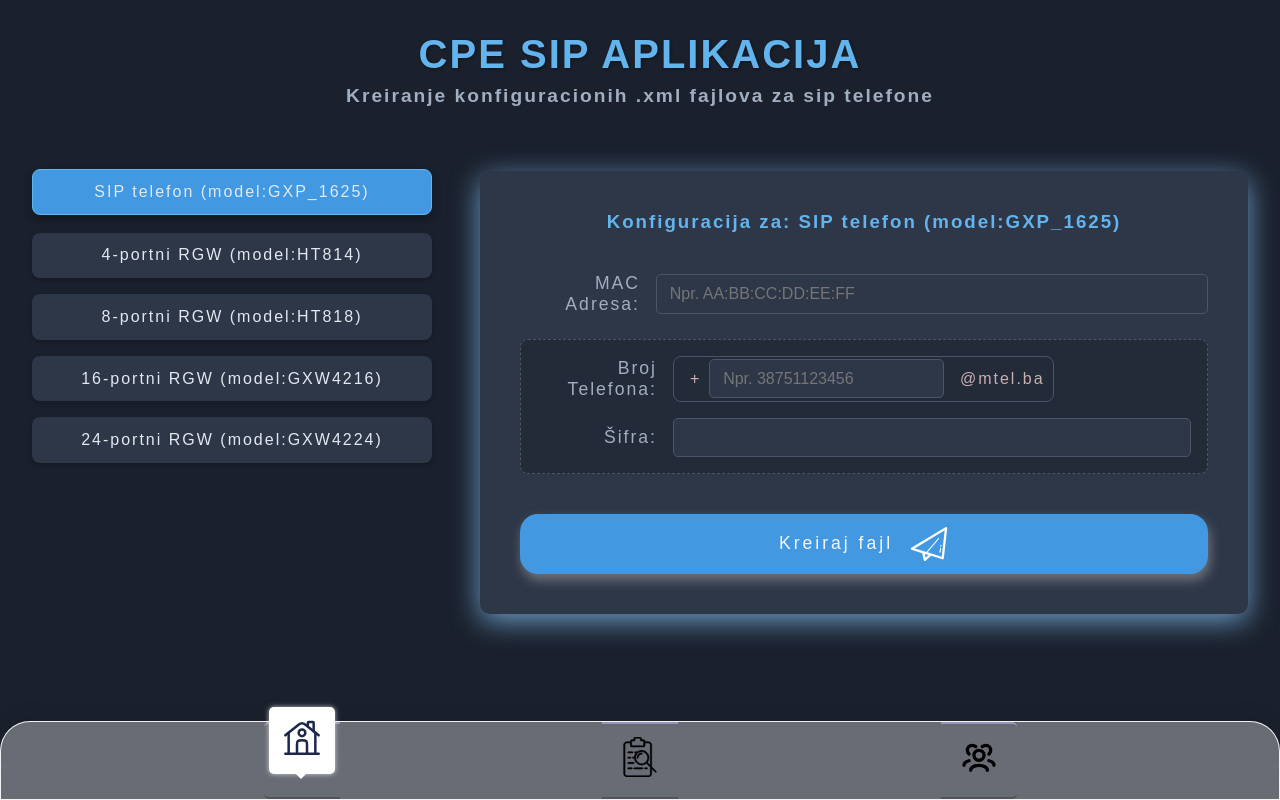
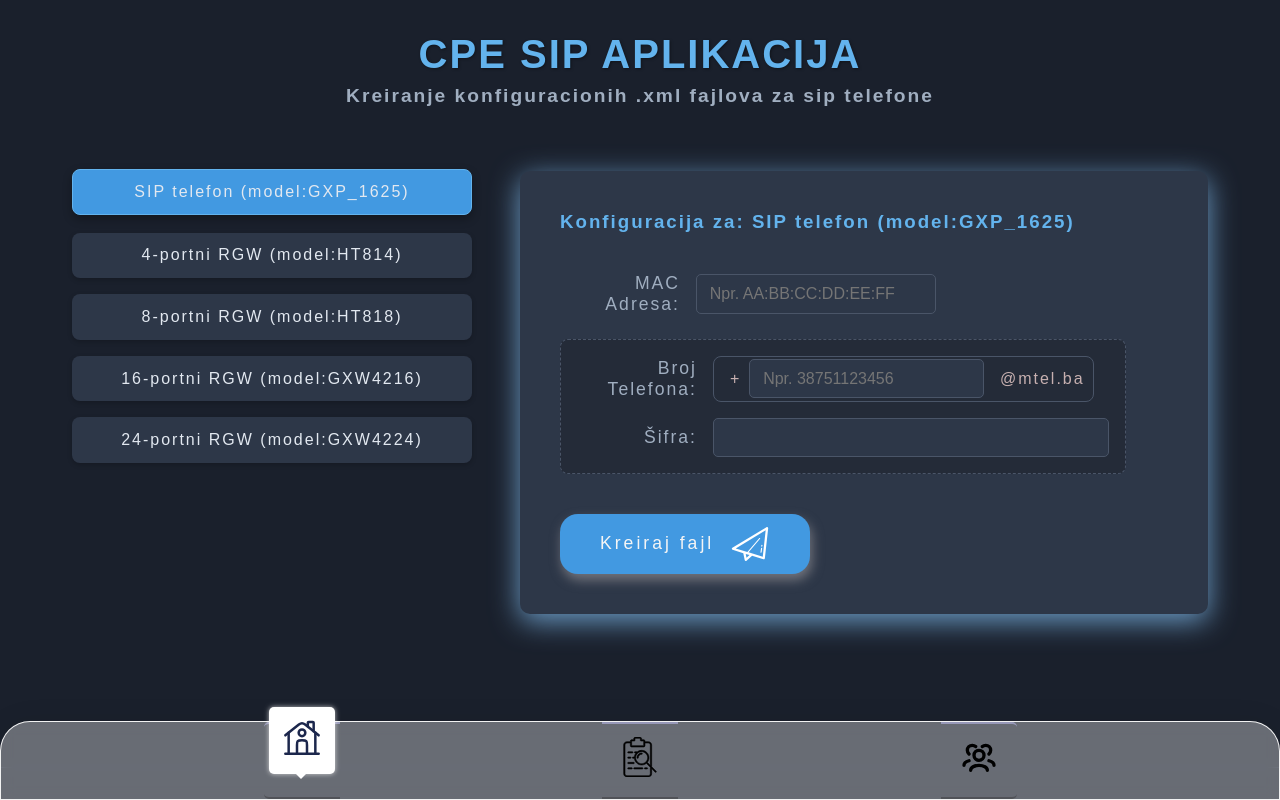
Before and after one commit to zorandasc/cpe_sip_app, a Next.js app: page / in a window 1280 px wide. Built offline with nearby package versions, Linux system fonts and the light colour scheme; no server answers.

Commit message:
small fixses

```diff
--- a/src/app/login/page.jsx
+++ b/src/app/login/page.jsx
@@ -38,7 +38,7 @@ export default function LoginPage() {
       //NAVIGACIJA PREMA HOME PAGE
       setTimeout(() => {
         window.location.href = "/";
-      }, 1500);
+      }, 1200);
     } catch (err) {
       console.log("Something went wrong", err);
       toast.error(`Something went wrong", ${err}`);
--- a/src/app/page.module.css
+++ b/src/app/page.module.css
@@ -35,7 +35,7 @@
   align-items: flex-start; /* Align items to the top if they have different heights */
   justify-content: center; /* Center the list + form block horizontally */
   gap: 3rem; /* Space between the list and the form */
-  max-width: 1400px; /* Limit the overall width of the main content on large screens */
+  max-width: 1200px; /* Limit the overall width of the main content on large screens */
   width: 100%; /* Ensure it takes full width up to max-width */
   margin: 0 auto; /* Center the main content block */
   padding: 2rem;
@@ -92,6 +92,7 @@
   box-shadow: #6c9cc6 0px 7px 29px 0px;
   width: 100%;
   display: flex;
+  align-items: self-start;
   flex-direction: column;
   gap: 1.5rem; /* Gap between major form sections (MAC field, port groups, button) */
   margin-bottom: 6rem;
@@ -222,7 +223,6 @@
   transition: all 0.5s ease;
   margin-top: 1rem;
   letter-spacing: 3px;
-
   display: flex;
   align-items: center;
   justify-content: center;
--- a/src/components/NavbarBottom.jsx
+++ b/src/components/NavbarBottom.jsx
@@ -87,7 +87,7 @@ const NavbarBottom = () => {
               pathname === "/login" ? styles.active : ""
             }`}
           >
-            <button onClick={handleLogout}>
+            <button onClick={handleLogout} style={{ cursor: "pointer" }}>
               <ExitIcon></ExitIcon>
             </button>
           </li>
```
